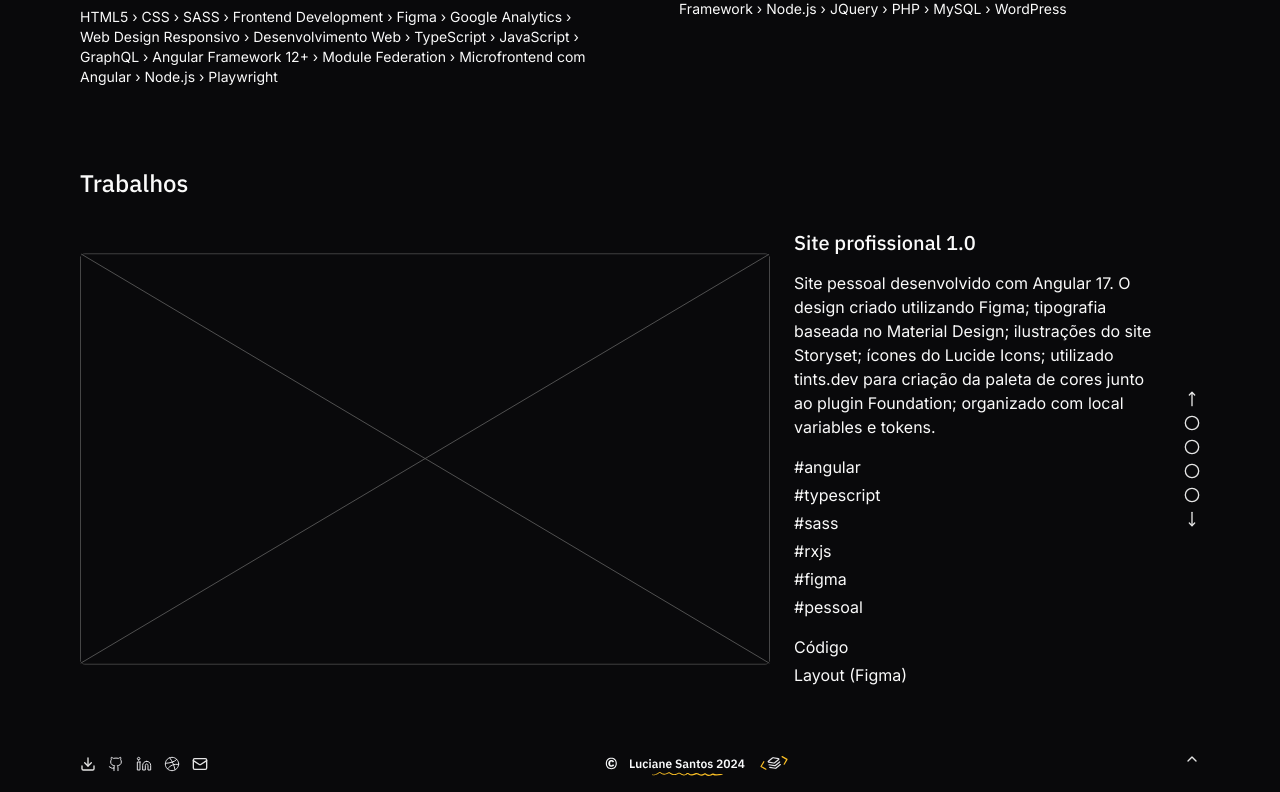
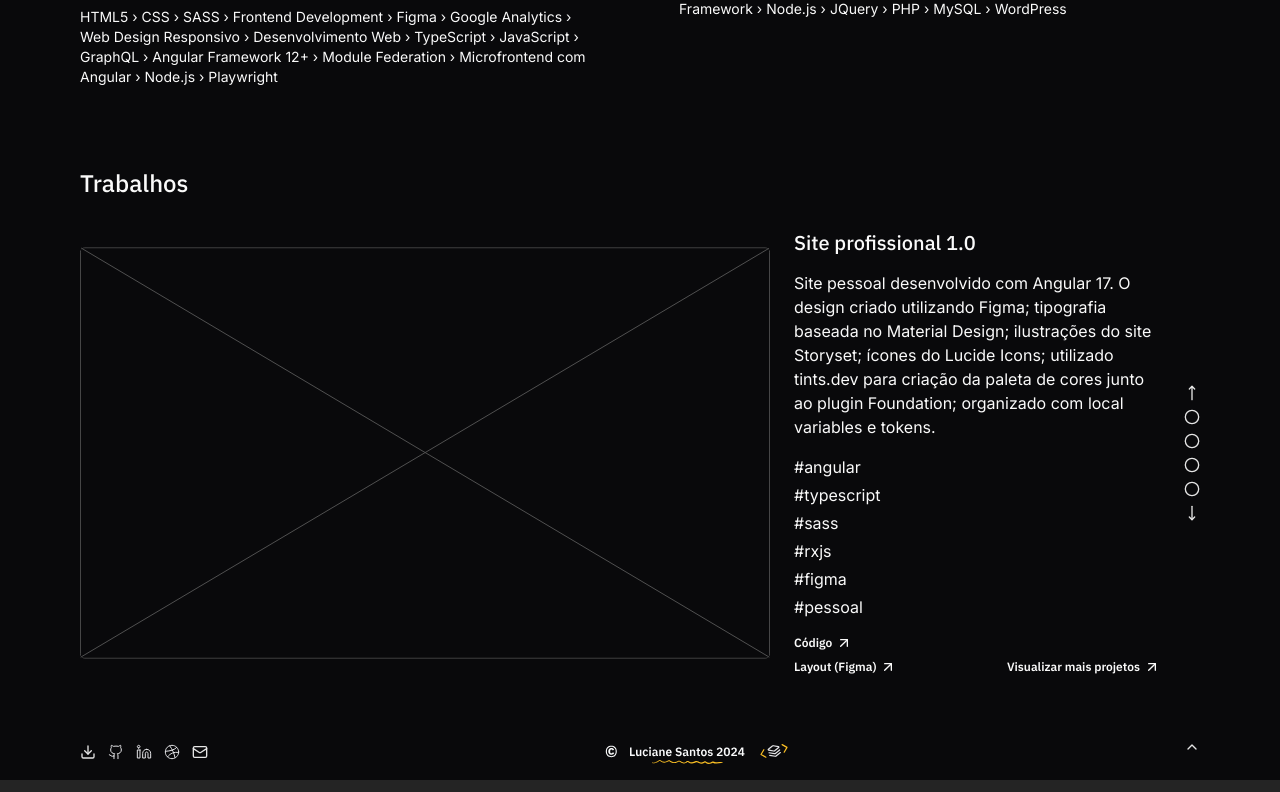
Before and after one commit to lucianesantcs/lucianesantcs.github.io, a React (Vite) app: page / in a window 1280 px wide. Shown: the part 829-1621 px from the top of the page. Built offline with nearby package versions, Linux system fonts and the light colour scheme.

Commit message:
feat: criado componente button

```diff
--- /dev/null
+++ b/src/components/ui/Button.tsx
@@ -0,0 +1,29 @@
+import { ArrowUpRight, MoveDown, MoveUp } from "lucide-react";
+
+
+interface ButtonProps {
+    label?: string;
+    showLabel?: boolean;
+    showIcon?: boolean;
+    iconName?: any;
+    style?: "outline"
+  }
+
+const Button = ({label, showLabel, showIcon, iconName, style }: ButtonProps) => {
+    const icons = {
+        ArrowUpRight: ArrowUpRight,
+        MoveUp: MoveUp,
+        MoveDown: MoveDown,
+      }
+      const Icon = (icons as any)[iconName];
+
+  return (
+    <button className="flex gap-1 font-serif text-xs font-semibold">
+      {showLabel && label}
+
+      {showIcon && <Icon size={16} />}
+    </button>
+  )
+}
+
+export default Button
--- a/src/sections/Trabalhos.tsx
+++ b/src/sections/Trabalhos.tsx
@@ -1,4 +1,5 @@
 import imagemSkeleton from "@/assets/images/svg/imagemSkeleton.svg";
+import Button from "@/components/ui/Button";
 import { Circle, MoveDown, MoveUp } from "lucide-react";
 
 const Trabalhos = () => {
@@ -26,9 +27,28 @@ const Trabalhos = () => {
             <li>#figma</li>
             <li>#pessoal</li>
           </ul>
-          <div className="flex flex-col gap-1">
-            <a href="">Código</a>
-            <a href="">Layout (Figma)</a>
+          <div className="flex justify-between items-end">
+            <div className="flex flex-col gap-2">
+              <Button
+                label="Código"
+                showLabel={true}
+                showIcon={true}
+                iconName="ArrowUpRight"
+              />
+              <Button
+                label="Layout (Figma)"
+                showLabel={true}
+                showIcon={true}
+                iconName="ArrowUpRight"
+              />
+            </div>
+
+            <Button
+              label="Visualizar mais projetos"
+              showLabel={true}
+              showIcon={true}
+              iconName="ArrowUpRight"
+            />
           </div>
         </aside>
         <nav className="flex flex-col gap-2 justify-center">
```
